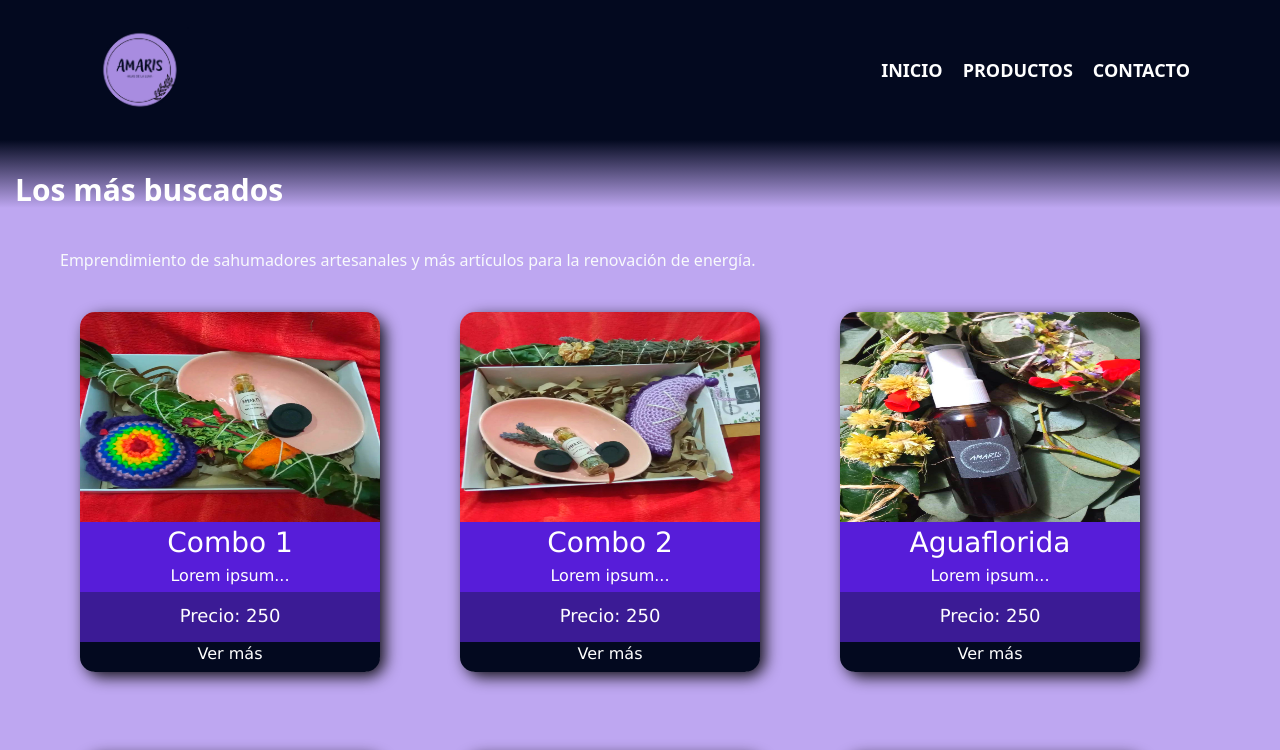
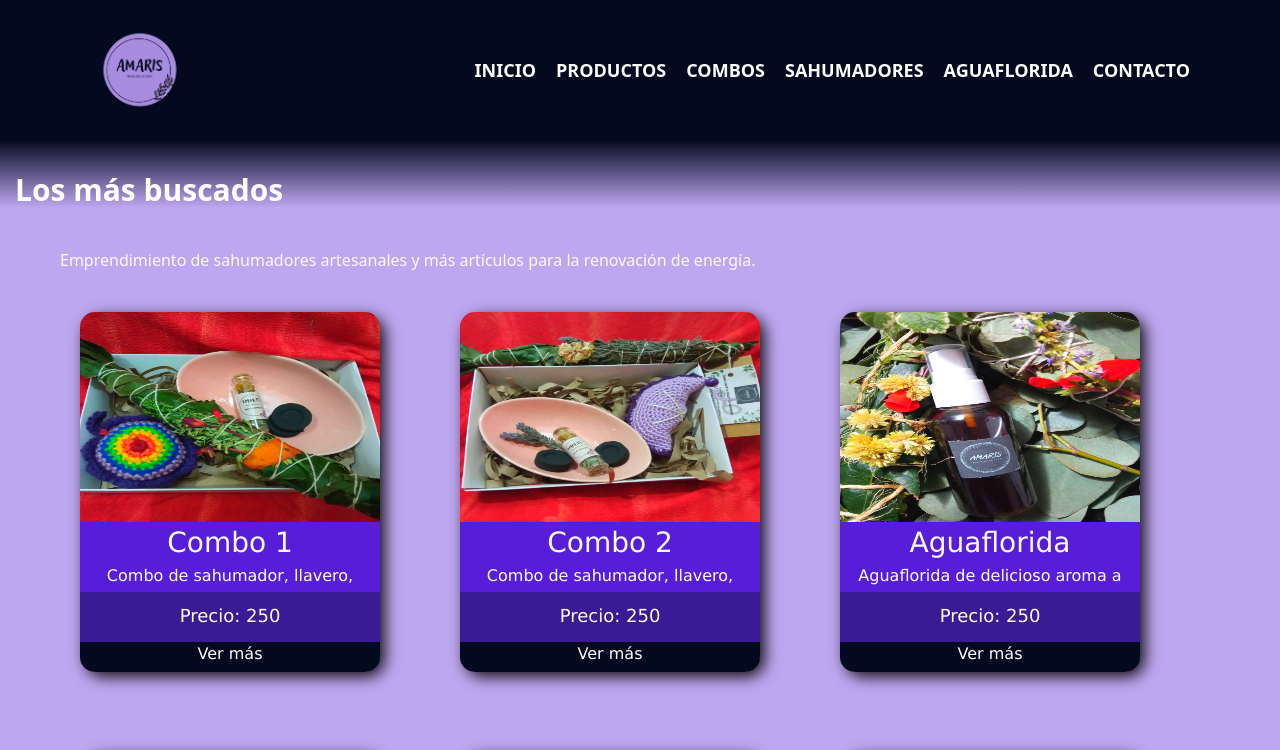
Before and after one commit to JoaoMora93/Proyecto_ReactJS_Joao_Moraes, a React (Vite) app in the folder tienda_reactJS_ JoaoM/: page / in a window 1280 px wide. Shown: the top 750 px of the page. Built offline with nearby package versions, Linux system fonts and the light colour scheme.

Commit message:
categorías

```diff
--- a/tienda_reactJS_ JoaoM/src/App.jsx
+++ b/tienda_reactJS_ JoaoM/src/App.jsx
@@ -2,7 +2,7 @@ import { Header } from "./components/Header/Header"
 import './App.css'
 import './index.css'
 import ItemListContainer from "./components/ItemListContainer/ItemListContainer"
-import { BrowserRouter, Routes, Route } from "react-router-dom"
+import { BrowserRouter, Routes, Route, Navigate } from "react-router-dom"
 
 function App() {
 
@@ -13,6 +13,8 @@ function App() {
 
       <Routes>
         <Route path="/" element={ <ItemListContainer /> }/>
+        <Route path="/productos/:categoryId" element={ <ItemListContainer /> }/>
+        <Route path="*" element={ <Navigate to="/"/> }></Route>
 
       </Routes>
 
--- a/tienda_reactJS_ JoaoM/src/components/Header/Header.jsx
+++ b/tienda_reactJS_ JoaoM/src/components/Header/Header.jsx
@@ -12,7 +12,10 @@ export const Header = () => {
 
                 <nav className="navbar">
                     <Link className="navbar__link hover:bg-violet-400" to="/">Inicio</Link>
-                    <Link className="navbar__link hover:bg-violet-400" to="/">Productos</Link>
+                    <Link className="navbar__link hover:bg-violet-400" to="/productos">Productos</Link>
+                    <Link className="navbar__link hover:bg-violet-400" to="/productos/combo_sahumador">Combos</Link>
+                    <Link className="navbar__link hover:bg-violet-400" to="/productos/sahumadores">Sahumadores</Link>
+                    <Link className="navbar__link hover:bg-violet-400" to="/productos/aguaflorida">Aguaflorida</Link>
                     <Link className="navbar__link hover:bg-violet-400" to="#">Contacto</Link>
                 </nav>
 
--- a/tienda_reactJS_ JoaoM/src/components/ItemListContainer/ItemListContainer.jsx
+++ b/tienda_reactJS_ JoaoM/src/components/ItemListContainer/ItemListContainer.jsx
@@ -13,7 +13,11 @@ const ItemListContainer = () => {
     useEffect(() => {
         pedirDatos()
             .then((res) => {
-                setProductos(res)
+                if (categoryId) {
+                    setProductos(res.filter(prod => prod.categoria === categoryId))
+                } else {
+                    setProductos(res)
+                }
             })
             .catch((error) => {
                 console.log(error)
--- a/tienda_reactJS_ JoaoM/src/data/PRODUCTOS_VARIOS.json
+++ b/tienda_reactJS_ JoaoM/src/data/PRODUCTOS_VARIOS.json
@@ -2,49 +2,49 @@
     {
         "id": 1,
         "nombre": "Combo 1",
-        "descripcion": "Lorem ipsum...",
+        "descripcion": "Combo de sahumador, llavero, carbones y aguaflorida.",
         "precio": 250,
         "img": "../images/_productos/producto-1.jpeg",
-        "caregoria": "Combo Sahumador"
+        "categoria": "combo_sahumador"
     },
     {
         "id": 2,
         "nombre": "Combo 2",
-        "descripcion": "Lorem ipsum...",
+        "descripcion": "Combo de sahumador, llavero, carbones y aguaflorida.",
         "precio": 250,
         "img": "../images/_productos/producto-2.jpeg",
-        "caregoria": "Combo Sahumador"
+        "categoria": "combo_sahumador"
     },
     {
         "id": 3,
         "nombre": "Aguaflorida",
-        "descripcion": "Lorem ipsum...",
+        "descripcion": "Aguaflorida de delicioso aroma a rosas.",
         "precio": 250,
         "img": "../images/_productos/producto-3.jpeg",
-        "caregoria": "Aguaflorida"
+        "categoria": "aguaflorida"
     },
     {
         "id": 4,
         "nombre": "Sahumador Lavanda",
-        "descripcion": "Lorem ipsum...",
+        "descripcion": "Sahumador de lavanda, especial para la recarga energética mental.",
         "precio": 250,
         "img": "../images/_productos/producto-4.jpeg",
-        "caregoria": "Sahumadores"
+        "categoria": "sahumadores"
     },
     {
         "id": 5,
         "nombre": "Sahumador Naranja",
-        "descripcion": "Lorem ipsum...",
+        "descripcion": "Sahumador de naranja, ideal para limpieza de energías en cuartos y cocina.",
         "precio": 250,
         "img": "../images/_productos/producto-5.jpeg",
-        "caregoria": "Sahumadores"
+        "categoria": "sahumadores"
     },
     {
         "id": 6,
         "nombre": "Combo 3",
-        "descripcion": "Lorem ipsum...",
+        "descripcion": "Combo de sahumador, llavero, carbones y aguaflorida.",
         "precio": 250,
         "img": "../images/_productos/producto-6.jpeg",
-        "caregoria": "Combo Sahumador"
+        "categoria": "combo_sahumador"
     }
 ]
```
